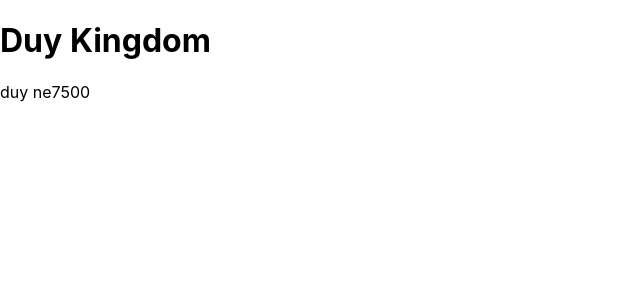
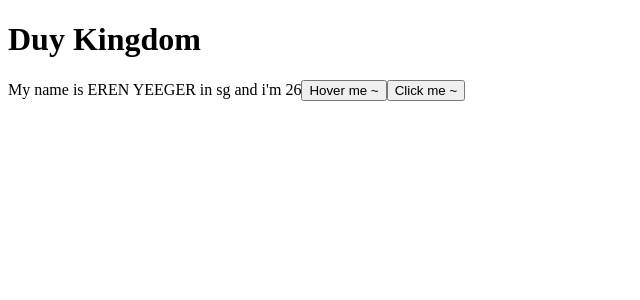
Before and after one commit to lppduy/hdit-react, a React (Create React App) app: page / in a window 1280 px wide. Shown: the top 300 px of the page, without its empty margins (0-640 px from the left). Built offline with nearby package versions, Linux system fonts and the light colour scheme.

Commit message:
video 19

```diff
--- a/src/App.js
+++ b/src/App.js
@@ -1,30 +1,38 @@
-import logo from './logo.svg';
-import './App.css';
-import { useDispatch, useSelector } from 'react-redux';
-import { increaseCounter, decreaseCounter } from './redux/action/counterAction';
+// import logo from './logo.svg';
+// import './App.css';
+// import { useDispatch, useSelector } from 'react-redux';
+// import { increaseCounter, decreaseCounter } from './redux/action/counterAction';
 import MyComponent from './components/MyComponents';
+import React from 'react';
 
-const App = () => {
-  const count = useSelector(state => state.counter.count);
-  const dispatch = useDispatch();
+class App extends React.Component {
+  render() {
+    return (
+      <div>
+        <h1>Duy Kingdom</h1>
+        <MyComponent />
+      </div>
+    );
+  }
+}
 
-  return (
-    <div>
-      <h1>Duy Kingdom</h1>
-      <MyComponent />
-    </div>
-    // <div className="App">
-    //   <header className="App-header">
-    //     <img src={logo} className="App-logo" alt="logo" />
-    //     <p>
-    //       Edit <code>src/App.js</code> and save to reload.
-    //     </p>
-    //     <div>Count = {count}</div>
-    //     <button onClick={() => dispatch(increaseCounter())}>Increase</button>
-    //     <button onClick={() => dispatch(decreaseCounter())}>Decrease</button>
-    //   </header>
-    // </div>
-  );
-};
+// const App = () => {
+//   const count = useSelector(state => state.counter.count);
+//   const dispatch = useDispatch();
+
+//   return (
+
+//     <div className="App">
+//       <header className="App-header">
+//         <img src={logo} className="App-logo" alt="logo" />
+//         <p>
+//           Edit <code>src/App.js</code> and save to reload.
+//         </p>
+//         <div>Count = {count}</div>
+//         <button onClick={() => dispatch(increaseCounter())}>Increase</button>
+//         <button onClick={() => dispatch(decreaseCounter())}>Decrease</button>
+//       </header>
+//     </div>
+//   );
 
 export default App;
--- a/src/components/MyComponents.js
+++ b/src/components/MyComponents.js
@@ -1,11 +1,29 @@
 import React from 'react';
 
 class MyComponent extends React.Component {
+  state = {
+    name: 'EREN YEEGER',
+    age: 26,
+    address: 'sg',
+  };
+
+  handleClick(e) {
+    console.log('click rui!!');
+    // console.log(e);
+    // console.log('my name is', this, state.name); // error
+  }
+
+  handleOnMouseOver(e) {
+    console.log(e.pageX);
+  }
+
   render() {
     return (
       <div>
-        duy ne
-        {25 * 300}
+        My name is {this.state.name} in {this.state.address} and i'm{' '}
+        {this.state.age}
+        <button onMouseOver={this.handleOnMouseOver}>Hover me ~</button>
+        <button onClick={this.handleClick}>Click me ~</button>
       </div>
     );
   }
```
